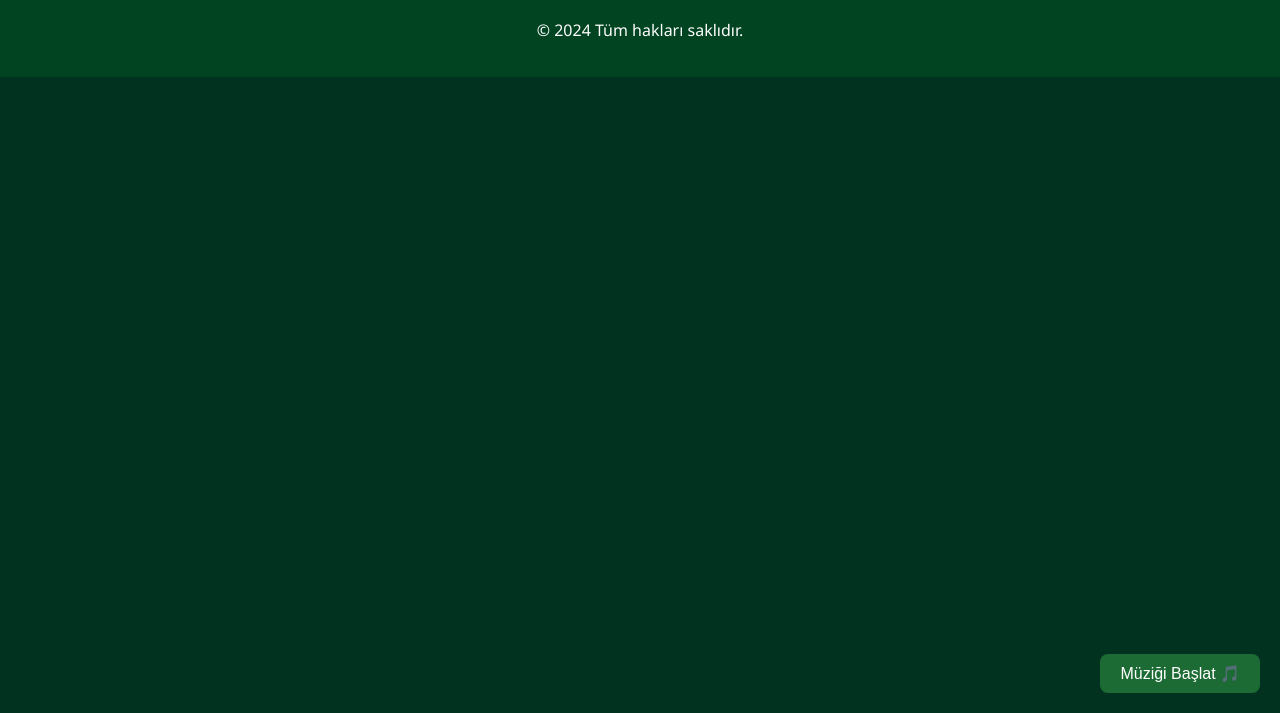
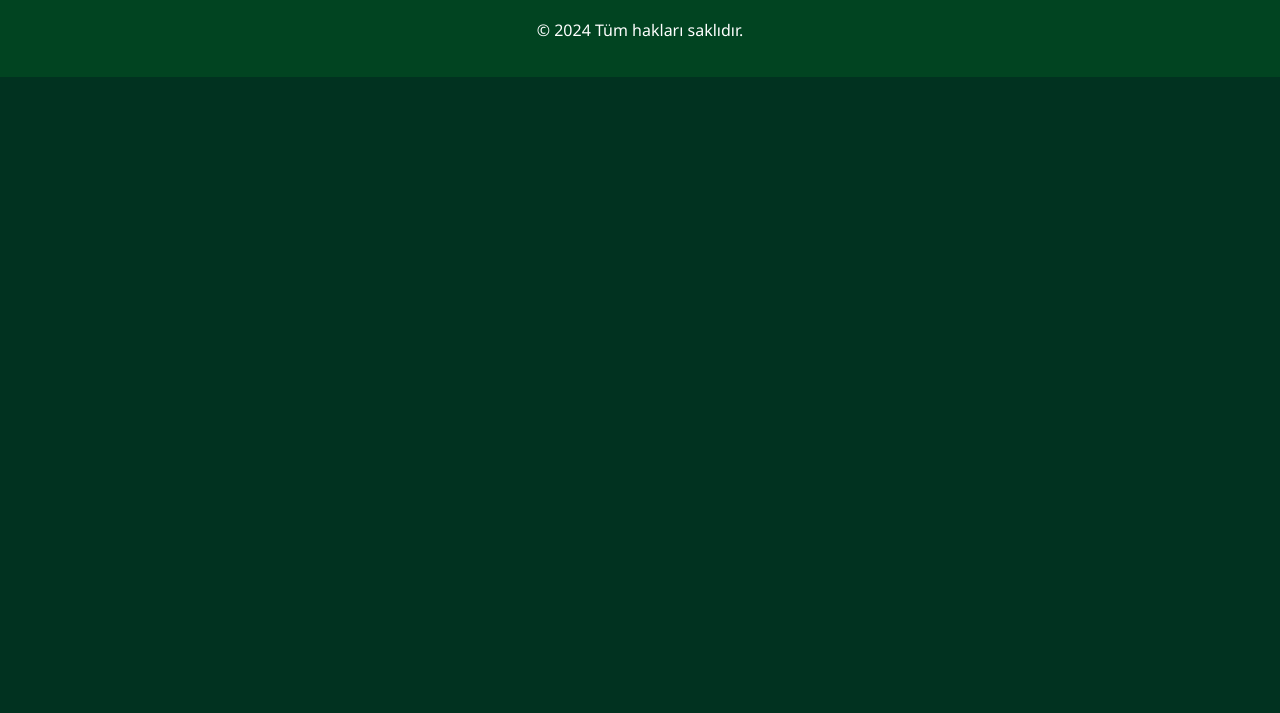
Before and after one commit to Omersirin8/siir-sitesi, a plain HTML site: page index.html in a window 1280 px wide. Shown: the part 87-800 px from the top of the page. Drawn offline with Linux system fonts and the light colour scheme.

Commit message:
Update index.html

```diff
--- a/index.html
+++ b/index.html
@@ -36,12 +36,6 @@
         </div>
     </main>
 
-    <!-- Arka planda otomatik müzik -->
-    <audio id="background-music" src="./Muzık.mp3" loop></audio>
-<!-- Mobil için müzik başlat butonu -->
-<button id="play-music" style="position:fixed; bottom:20px; right:20px; padding:10px 20px; background-color:#1d6b34; color:white; border:none; border-radius:8px; font-size:1rem; cursor:pointer;">
-    Müziği Başlat 🎵
-</button>
 
    <script src="./script.js"></script>
 </body>
```
